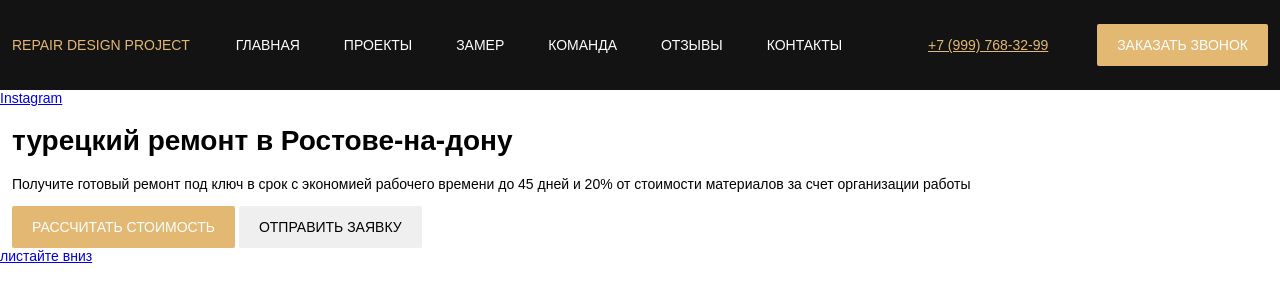
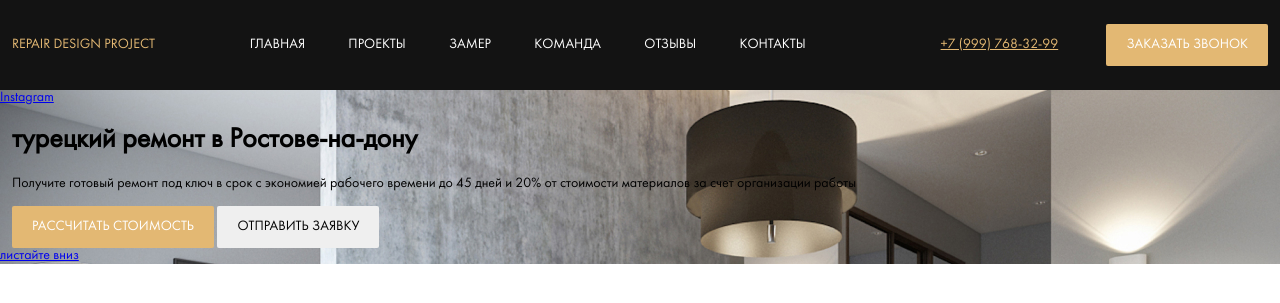
Before and after one commit to grifonna8/repair-design, a PHP site: page / in a window 1280 px wide. Shown: the top 303 px of the page. Run offline with PHP 8.4, Linux system fonts and the light colour scheme; some web fonts are replaced.

Commit message:
fix: fixed src in fonts file and added background img in .hero

```diff
--- a/css/style.css
+++ b/css/style.css
@@ -1,3 +1,17 @@
+@font-face {
+  font-family: 'Futura Book';
+  src: url("../fonts/futura/FuturaBookC.woff") format("woff"), url("../fonts/futura/FuturaBookC.woff2") format("woff");
+  font-weight: normal;
+  font-style: normal;
+  font-display: wrap; }
+
+@font-face {
+  font-family: 'Futura Demi';
+  src: url("../fonts/futura/FuturaDemiC.woff") format("woff"), url("../fonts/futura/FuturaDemiC.woff2") format("woff");
+  font-weight: normal;
+  font-style: normal;
+  font-display: wrap; }
+
 /*! normalize.css v8.0.1 | MIT License | github.com/necolas/normalize.css */
 /* Document
    ========================================================================== */
@@ -341,6 +355,9 @@ template {
 .contacts__phone {
   margin-right: 45px; }
 
+.hero {
+  background: url("../img/hero-bg.jpg"); }
+
 body {
-  font-family: sans-serif;
+  font-family: 'Futura Book', sans-serif;
   font-size: 14px; }
--- a/sass/_fonts.scss
+++ b/sass/_fonts.scss
@@ -1,15 +1,17 @@
 @font-face {
   font-family: 'Futura Book';
+  src:
   url('../fonts/futura/FuturaBookC.woff') format('woff'),
-  url('../fonts/futura/FuturaBookC.woff2') format('woff'),
+  url('../fonts/futura/FuturaBookC.woff2') format('woff');
   font-weight: normal;
   font-style: normal;
   font-display: wrap;
 }
 @font-face {
   font-family: 'Futura Demi';
+  src:
   url('../fonts/futura/FuturaDemiC.woff') format('woff'),
-  url('../fonts/futura/FuturaDemiC.woff2') format('woff'),
+  url('../fonts/futura/FuturaDemiC.woff2') format('woff');
   font-weight: normal;
   font-style: normal;
   font-display: wrap;
--- a/sass/style.sass
+++ b/sass/style.sass
@@ -4,6 +4,7 @@
 @import 'interface'
 @import 'grid'
 @import 'templates/header'
+@import 'templates/hero'
 
 body
   font-family: 'Futura Book', sans-serif
--- /dev/null
+++ b/sass/templates/_hero.sass
@@ -0,0 +1,2 @@
+.hero
+  background: url('../img/hero-bg.jpg')
```
Also changed, not shown: img/hero-bg.jpg (added).
